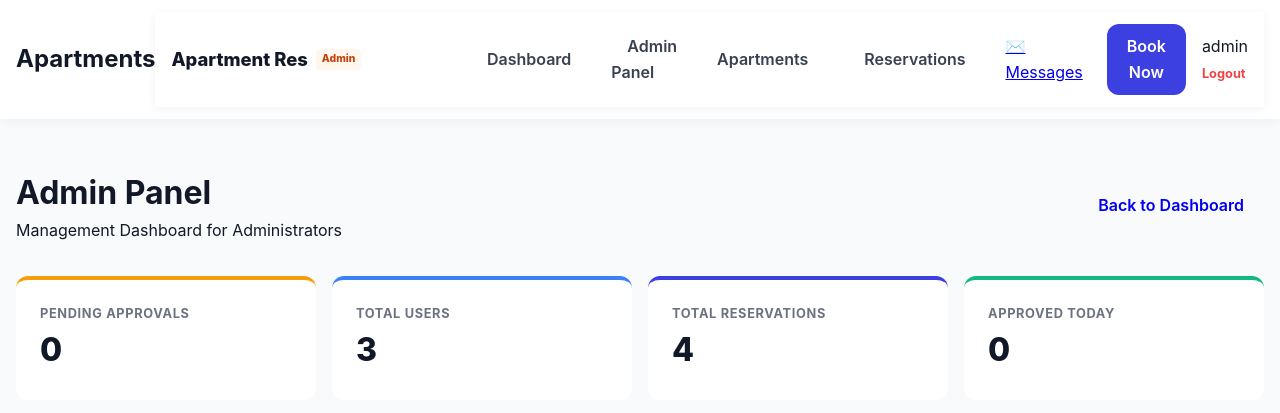
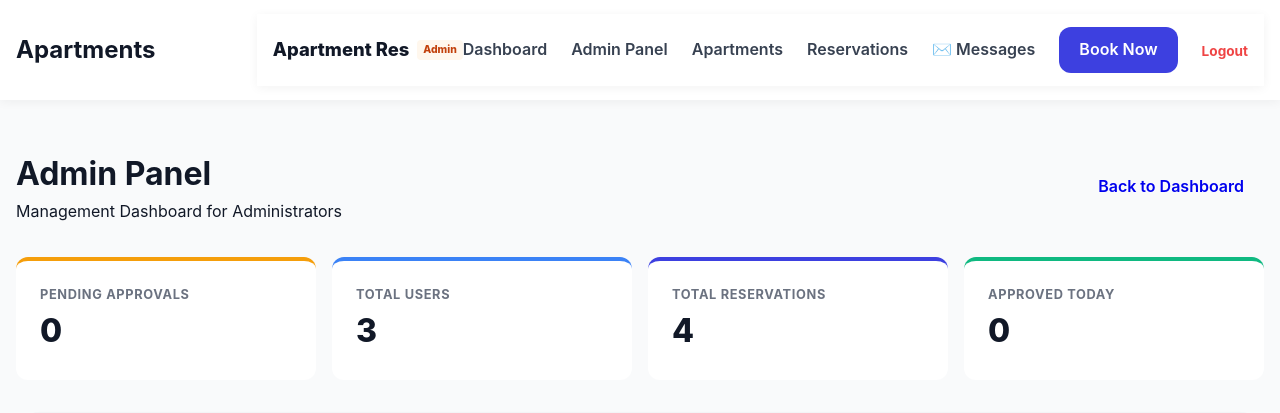
Before and after one commit to ramosjarod04-creator/apartment, a Django app: page /admin-panel/ in a window 1280 px wide. Shown: the top 413 px of the page. Run offline with Django 5.2, Linux system fonts and the light colour scheme; a user stored in the database is signed in; data comes from the database, SQL or seed files in the repository.

Commit message:
Refactor header layout and update styles

```diff
--- a/reservations/templates/atomic/organisms/header.html
+++ b/reservations/templates/atomic/organisms/header.html
@@ -1,44 +1,48 @@
 <nav class="navbar">
-    <div class="container nav-container">
-        <div class="nav-top-bar">
-            <div class="nav-brand">
-                <a href="{% url 'dashboard' %}" class="brand-link">
+    <div class="container nav-wrapper">
+        <div class="brand-section">
+            <a href="{% url 'dashboard' %}" class="logo">
                 <h2>Apartment Res</h2>
             </a>
             {% if user.is_staff %}
-                <span class="admin-badge">Admin</span>
+                <span class="admin-label">Admin</span>
             {% endif %}
         </div>
 
-            <button class="menu-toggle" id="menu-toggle" aria-label="Toggle Menu">
-                <span class="hamburger"></span>
+        <button class="menu-toggle" id="menu-toggle" aria-label="Open Menu">
+            <span class="hamburger-line"></span>
         </button>
-        </div>
 
-        <div class="nav-drawer" id="nav-drawer">
-            <ul class="nav-menu">
-                <li class="menu-label">Navigation</li>
-                <li><a href="{% url 'dashboard' %}" class="nav-link">Dashboard</a></li>
+        <div class="nav-sidebar" id="nav-sidebar">
+            <ul class="menu-list">
+                <li class="sidebar-header">Main Menu</li>
+                <li><a href="{% url 'dashboard' %}" class="menu-item">Dashboard</a></li>
+
                 {% if user.is_staff %}
-                <li><a href="{% url 'admin_dashboard' %}" class="nav-link">Admin Panel</a></li>
+                    <li><a href="{% url 'admin_dashboard' %}" class="menu-item">Admin Panel</a></li>
                 {% endif %}
-                <li><a href="{% url 'apartment_list' %}" class="nav-link">Apartments</a></li>
-                <li><a href="{% url 'reservation_list' %}" class="nav-link">Reservations</a></li>
 
-                <hr class="nav-divider">
+                <li>
+                    <a href="{% if not user.is_staff %}{% url 'my_apartment' %}{% else %}{% url 'apartment_list' %}{% endif %}" class="menu-item">
+                        {% if not user.is_staff %}My Apartment{% else %}Apartments{% endif %}
+                    </a>
+                </li>
 
-                <li class="nav-icons">
-                    <a href="{% url 'inbox' %}" class="nav-icon-link">
+                <li><a href="{% url 'reservation_list' %}" class="menu-item">Reservations</a></li>
+
+                <hr class="sidebar-divider">
+
+                <div class="action-group">
+                    <a href="{% url 'inbox' %}" class="icon-link">
                         <span>✉️ Messages</span>
                         {% if unread_messages_count > 0 %}
                             <span class="count-badge">{{ unread_messages_count }}</span>
                         {% endif %}
                     </a>
-                </li>
 
-                <div class="drawer-footer">
-                    <a href="{% url 'reservation_create' %}" class="btn btn-primary btn-full">Book Now</a>
-                    <div class="user-meta">
+                    <a href="{% url 'reservation_create' %}" class="btn btn-primary full-width">Book Now</a>
+
+                    <div class="user-footer">
                         <span class="username">{{ user.username }}</span>
                         <a href="{% url 'logout' %}" class="logout-link">Logout</a>
                     </div>
@@ -48,105 +52,107 @@
     </div>
 </nav>
 
-<div class="nav-overlay" id="nav-overlay"></div>
+<div class="sidebar-overlay" id="sidebar-overlay"></div>
 
 <script>
-    const menuBtn = document.getElementById('menu-toggle');
-    const drawer = document.getElementById('nav-drawer');
-    const overlay = document.getElementById('nav-overlay');
+    const toggle = document.getElementById('menu-toggle');
+    const sidebar = document.getElementById('nav-sidebar');
+    const overlay = document.getElementById('sidebar-overlay');
 
     function toggleMenu() {
-        drawer.classList.toggle('active');
+        sidebar.classList.toggle('active');
         overlay.classList.toggle('active');
-        // Prevent background scrolling when menu is open
-        document.body.style.overflow = drawer.classList.contains('active') ? 'hidden' : 'auto';
+        document.body.style.overflow = sidebar.classList.contains('active') ? 'hidden' : 'auto';
     }
 
-    menuBtn.addEventListener('click', toggleMenu);
+    toggle.addEventListener('click', toggleMenu);
     overlay.addEventListener('click', toggleMenu);
 </script>
 
 <style>
-/* --- Core Navbar --- */
+/* --- Base Header --- */
 .navbar {
     background: #ffffff;
-    padding: 0.75rem 0;
+    padding: 0.85rem 0;
     box-shadow: 0 2px 10px rgba(0,0,0,0.05);
     position: sticky;
     top: 0;
     z-index: 1000;
 }
 
-/* Force Logo and Hamburger to opposite sides */
-.nav-top-bar {
+.nav-wrapper {
     display: flex;
-    justify-content: space-between;
+    justify-content: space-between; /* Force brand left, hamburger right */
     align-items: center;
-    width: 100%;
 }
 
-.nav-brand { display: flex; align-items: center; gap: 8px; }
-.brand-link { text-decoration: none; color: #111827; }
-.brand-link h2 { margin: 0; font-size: 1.15rem; font-weight: 800; white-space: nowrap; }
+.brand-section { display: flex; align-items: center; gap: 8px; }
+.logo { text-decoration: none; color: #111827; }
+.logo h2 { margin: 0; font-size: 1.15rem; font-weight: 800; }
 
-.admin-badge {
+.admin-label {
     background: #fff7ed; color: #c2410c; padding: 2px 6px;
     border-radius: 4px; font-size: 0.65rem; font-weight: 800;
 }
 
 /* --- Hamburger Style --- */
 .menu-toggle {
-    background: none; border: none; cursor: pointer; padding: 10px; z-index: 2100;
+    display: block; background: none; border: none; cursor: pointer; padding: 10px; z-index: 2100;
 }
-.hamburger, .hamburger::before, .hamburger::after {
-    content: ''; display: block; width: 22px; height: 2px; background: #111827; transition: 0.3s;
+.hamburger-line, .hamburger-line::before, .hamburger-line::after {
+    content: ''; display: block; width: 22px; height: 2px;
+    background: #111827; position: relative; transition: 0.3s;
 }
-.hamburger { position: relative; }
-.hamburger::before { position: absolute; top: -7px; left: 0; }
-.hamburger::after { position: absolute; bottom: 7px; left: 0; }
+.hamburger-line::before { position: absolute; top: -7px; left: 0; }
+.hamburger-line::after { position: absolute; bottom: 7px; left: 0; }
 
-/* --- Mobile Drawer (The Fix) --- */
-.nav-drawer {
+/* --- Sidebar Drawer (Hidden by default) --- */
+.nav-sidebar {
     position: fixed;
     top: 0;
-    right: -100%; /* Hidden off-screen */
+    right: -100%; /* Off-screen */
     width: 280px;
     height: 100vh;
     background: #ffffff;
     z-index: 2000;
-    transition: right 0.3s cubic-bezier(0.4, 0, 0.2, 1);
     padding: 5rem 1.5rem 2rem;
+    transition: right 0.3s ease;
     box-shadow: -10px 0 30px rgba(0,0,0,0.1);
 }
 
-.nav-drawer.active { right: 0; } /* Slide in */
+.nav-sidebar.active { right: 0; }
 
-.nav-menu { list-style: none; padding: 0; margin: 0; display: flex; flex-direction: column; gap: 1.5rem; }
-.menu-label { font-size: 0.7rem; text-transform: uppercase; color: #9ca3af; font-weight: 800; }
-.nav-link { text-decoration: none; color: #374151; font-weight: 600; font-size: 1rem; }
-.nav-divider { border: 0; border-top: 1px solid #f3f4f6; margin: 0.5rem 0; }
+.menu-list { list-style: none; padding: 0; margin: 0; display: flex; flex-direction: column; gap: 1.25rem; }
+.sidebar-header { font-size: 0.75rem; text-transform: uppercase; color: #9ca3af; font-weight: 800; }
+.menu-item { text-decoration: none; color: #374151; font-weight: 600; font-size: 1rem; }
+.sidebar-divider { border: none; border-top: 1px solid #f3f4f6; margin: 0.5rem 0; }
 
-.drawer-footer { margin-top: auto; padding-top: 1.5rem; border-top: 1px solid #f3f4f6; }
-.btn-full { width: 100%; display: block; text-align: center; margin-bottom: 1rem; }
-.logout-link { color: #ef4444; text-decoration: none; font-size: 0.8rem; font-weight: 700; }
+.action-group { margin-top: auto; display: flex; flex-direction: column; gap: 1.5rem; }
+.icon-link { text-decoration: none; color: #374151; font-weight: 600; display: flex; align-items: center; gap: 10px; }
+.full-width { width: 100%; text-align: center; }
+
+.user-footer { border-top: 1px solid #f3f4f6; padding-top: 1.5rem; display: flex; flex-direction: column; }
+.username { font-weight: 800; color: #111827; }
+.logout-link { color: #ef4444; text-decoration: none; font-size: 0.85rem; font-weight: 700; margin-top: 4px; }
 
 /* --- Overlay --- */
-.nav-overlay {
+.sidebar-overlay {
     position: fixed; top: 0; left: 0; width: 100%; height: 100%;
     background: rgba(0,0,0,0.4); z-index: 1500; opacity: 0; pointer-events: none; transition: 0.3s;
 }
-.nav-overlay.active { opacity: 1; pointer-events: auto; }
+.sidebar-overlay.active { opacity: 1; pointer-events: auto; }
 
-/* --- Desktop Styles (992px and up) --- */
+/* --- Desktop Logic (Return to horizontal bar) --- */
 @media (min-width: 992px) {
     .menu-toggle { display: none; }
-    .nav-drawer {
+    .nav-sidebar {
         position: static; width: auto; height: auto; background: none;
         box-shadow: none; right: 0; padding: 0; transition: none;
     }
-    .nav-menu { flex-direction: row; align-items: center; gap: 1.5rem; }
-    .menu-label, .nav-divider, .drawer-footer hr { display: none; }
-    .drawer-footer { border: none; padding: 0; display: flex; align-items: center; gap: 1rem; }
-    .btn-full { width: auto; margin-bottom: 0; }
+    .menu-list { flex-direction: row; align-items: center; gap: 1.5rem; }
+    .sidebar-header, .sidebar-divider, .user-footer .username { display: none; }
+    .action-group { flex-direction: row; margin: 0; align-items: center; }
+    .user-footer { border: none; padding: 0; }
+    .full-width { width: auto; }
 }
 </style>
```
Lines whose indentation alone changed are shown as unchanged.
